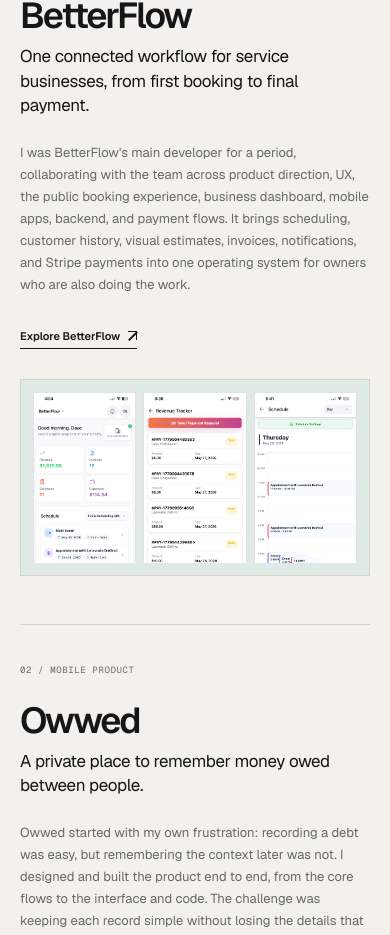
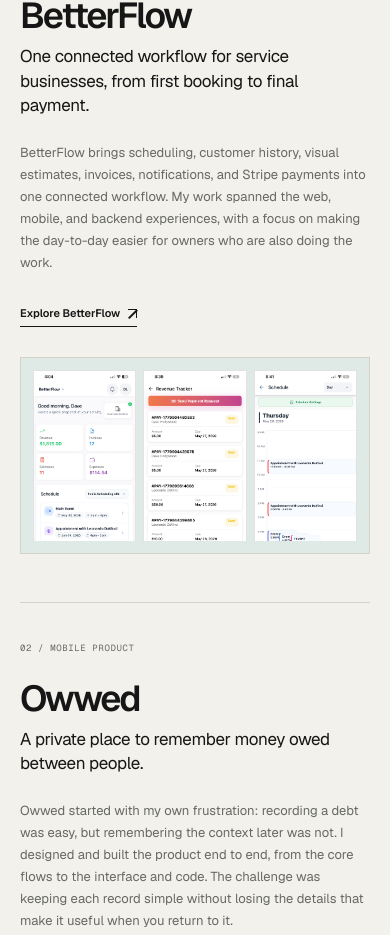
Before and after one commit to VincentMukuna/builtbyvin, a Next.js app: page / in a window 390 px wide. Shown: the part 1132-2067 px from the top of the page. Built offline with nearby package versions, Linux system fonts and the light colour scheme.

Commit message:
docs: refine BetterFlow project story
Focus the portfolio copy on BetterFlow's connected workflow and Vincent's contribution across web, mobile, and backend without narrating internal team roles.

```diff
--- a/app/page.tsx
+++ b/app/page.tsx
@@ -78,12 +78,11 @@
               to final payment.
             </p>
             <p className="project-story">
-              I was BetterFlow&apos;s main developer for a period, collaborating
-              with the team across product direction, UX, the public booking
-              experience, business dashboard, mobile apps, backend, and payment
-              flows. It brings scheduling, customer history, visual estimates,
-              invoices, notifications, and Stripe payments into one operating
-              system for owners who are also doing the work.
+              BetterFlow brings scheduling, customer history, visual estimates,
+              invoices, notifications, and Stripe payments into one connected
+              workflow. My work spanned the web, mobile, and backend experiences,
+              with a focus on making the day-to-day easier for owners who are
+              also doing the work.
             </p>
             <div className="project-footer">
               <ExternalLink
```
